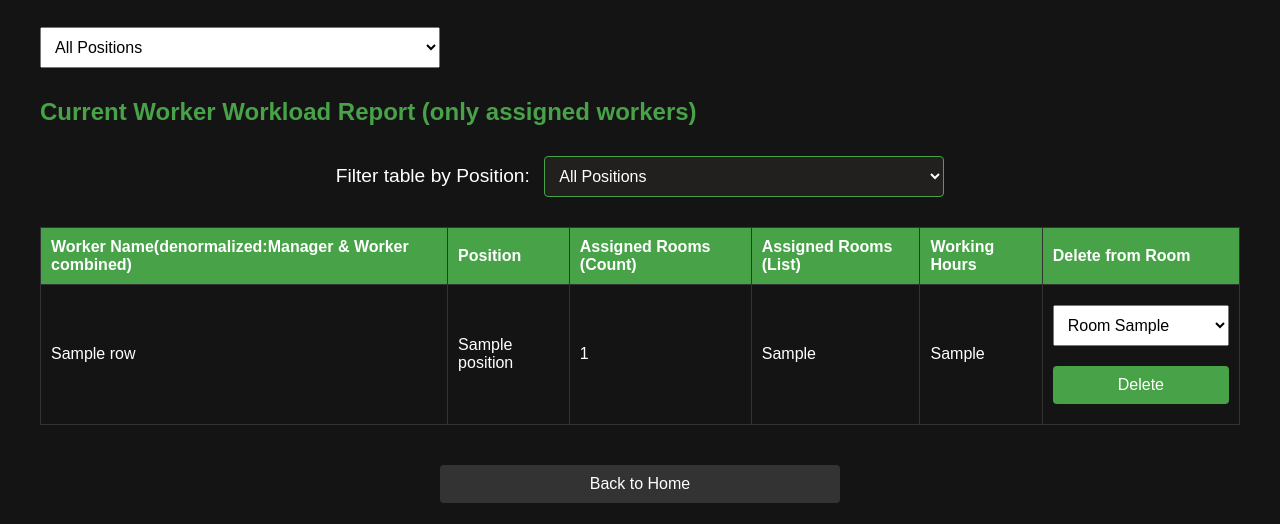
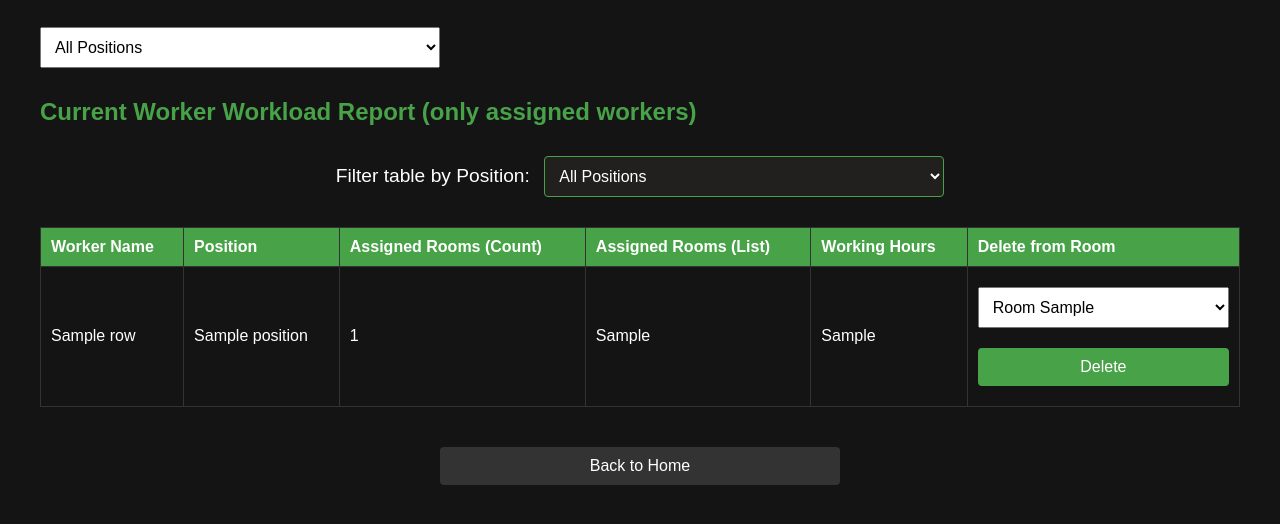
Before and after one commit to Sky170404/cinema-management-system, a Flask app: template templates/cleaning_mongo.html in a window 1280 px wide. Shown: the part 623-1147 px from the top of the page. After the commit the page ends 1108 px from the top, so only its background shows below. Run offline with Flask 3, Linux system fonts and the light colour scheme; the template is opened without the code that fills it: most values are stand-ins (such as "Sample title", 1, 10 or a date in 2020).

Commit message:
Last fixes v2

```diff
--- a/templates/cleaning_mongo.html
+++ b/templates/cleaning_mongo.html
@@ -84,7 +84,7 @@
 
         <table id="workloadTable">
             <tr>
-                <th>Worker Name(denormalized:Manager & Worker combined)</th>
+                <th>Worker Name</th>
                 <th>Position</th>
                 <th>Assigned Rooms (Count)</th>
                 <th>Assigned Rooms (List)</th>
```
